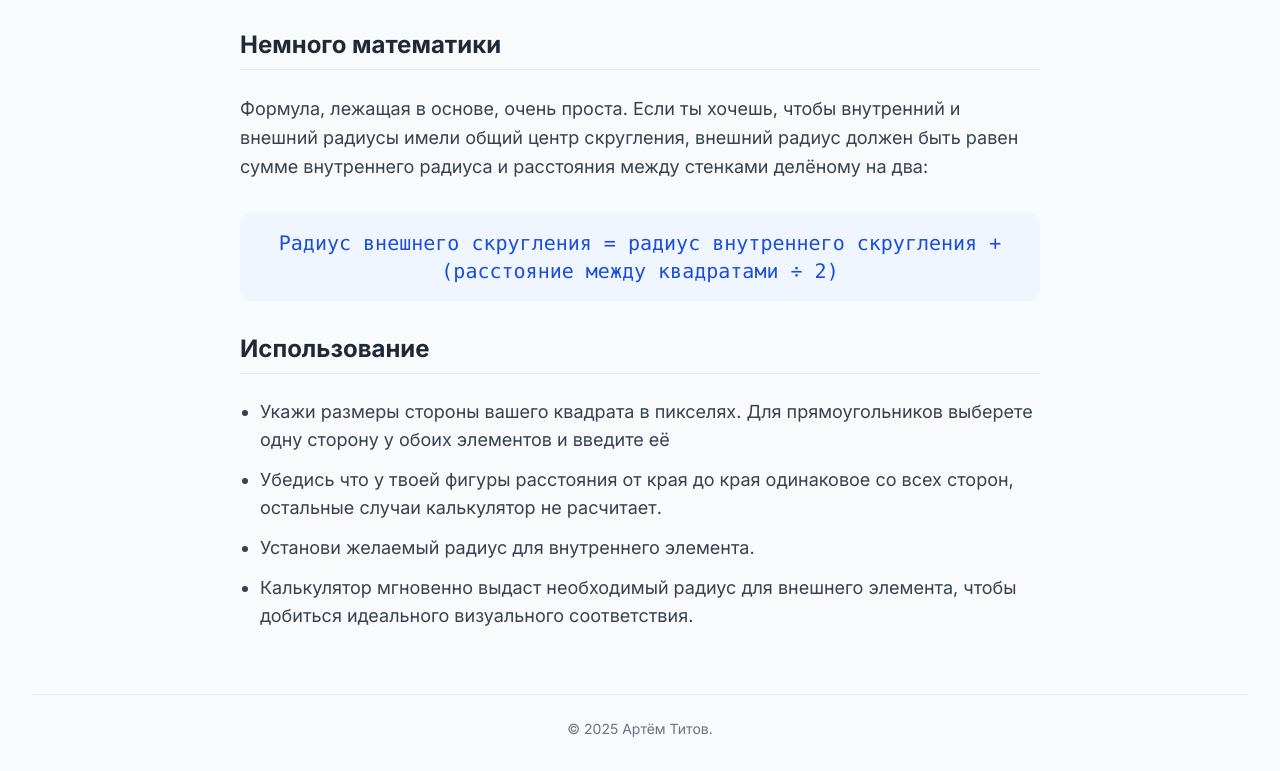
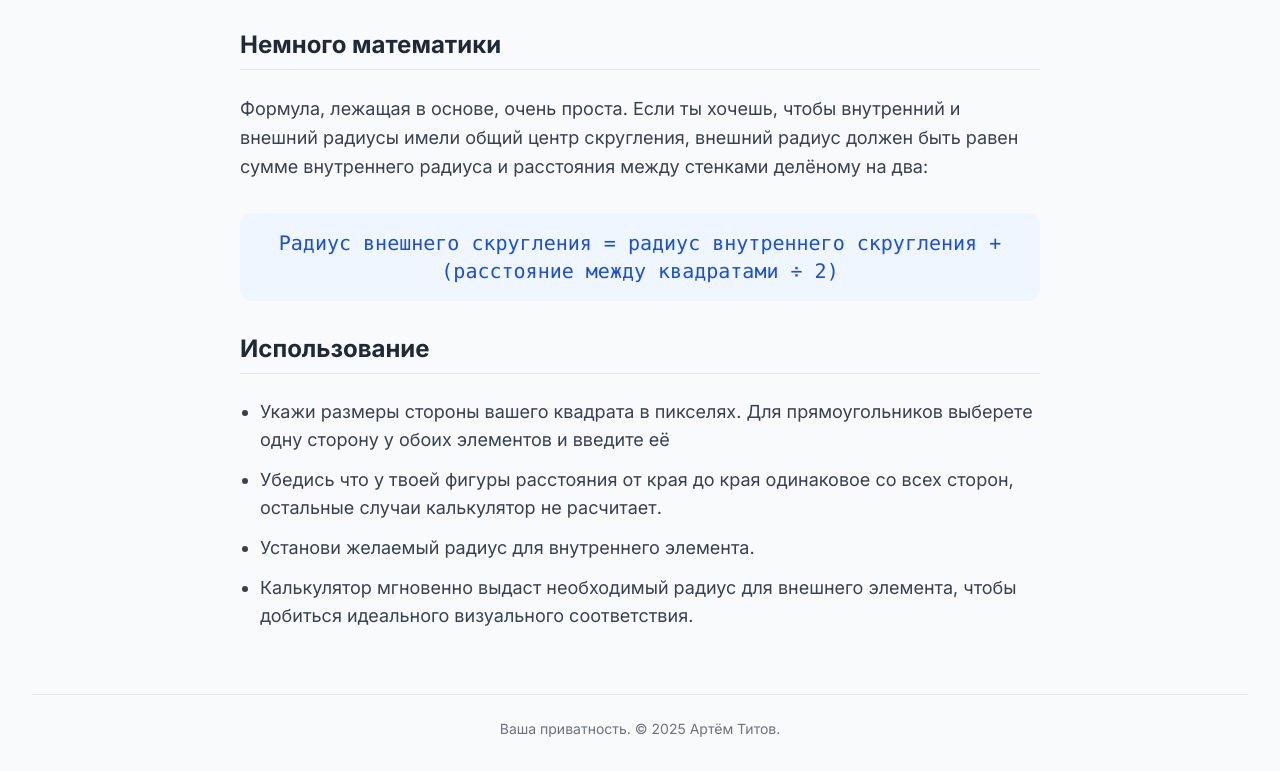
Before and after one commit to kototjom/calculator, a plain HTML site: page index.html in a window 1280 px wide. Shown: the part 904-1675 px from the top of the page. Drawn offline with nearby package versions, Linux system fonts and the light colour scheme.

Commit message:
Update index.html

```diff
--- a/index.html
+++ b/index.html
@@ -175,7 +175,7 @@
         </div>
 
         <div class="mt-12 pt-6 border-t text-center text-gray-500 text-sm">
-            <p>© 2025 Артём Титов.</p>
+            <p><a href="https://kototjom.top/%D0%B4%D0%BE%D0%BA%D1%83%D0%BC%D0%B5%D0%BD%D1%82%D1%8B/%D0%BF%D1%80%D0%B8%D0%B2%D0%B0%D1%82%D0%BD%D0%BE%D1%81%D1%82%D1%8C-%D0%BA%D0%B0%D0%BB%D1%8C%D0%BA%D1%83%D0%BB%D1%8F%D1%82%D0%BE%D1%80%D0%B0/">Ваша приватность.</a> © 2025 <a href="https://kototjom.top">Артём Титов.</a></p>
         </div>
 
     </main>
```
